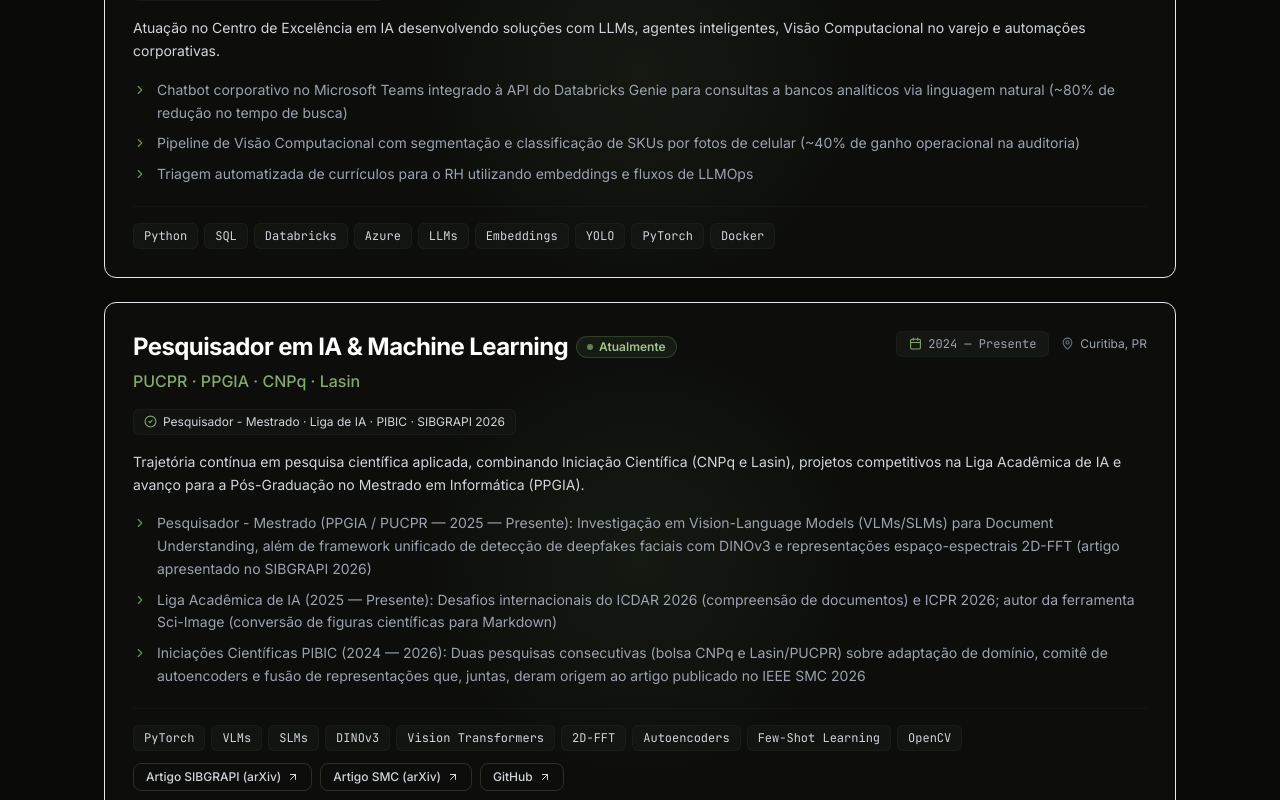
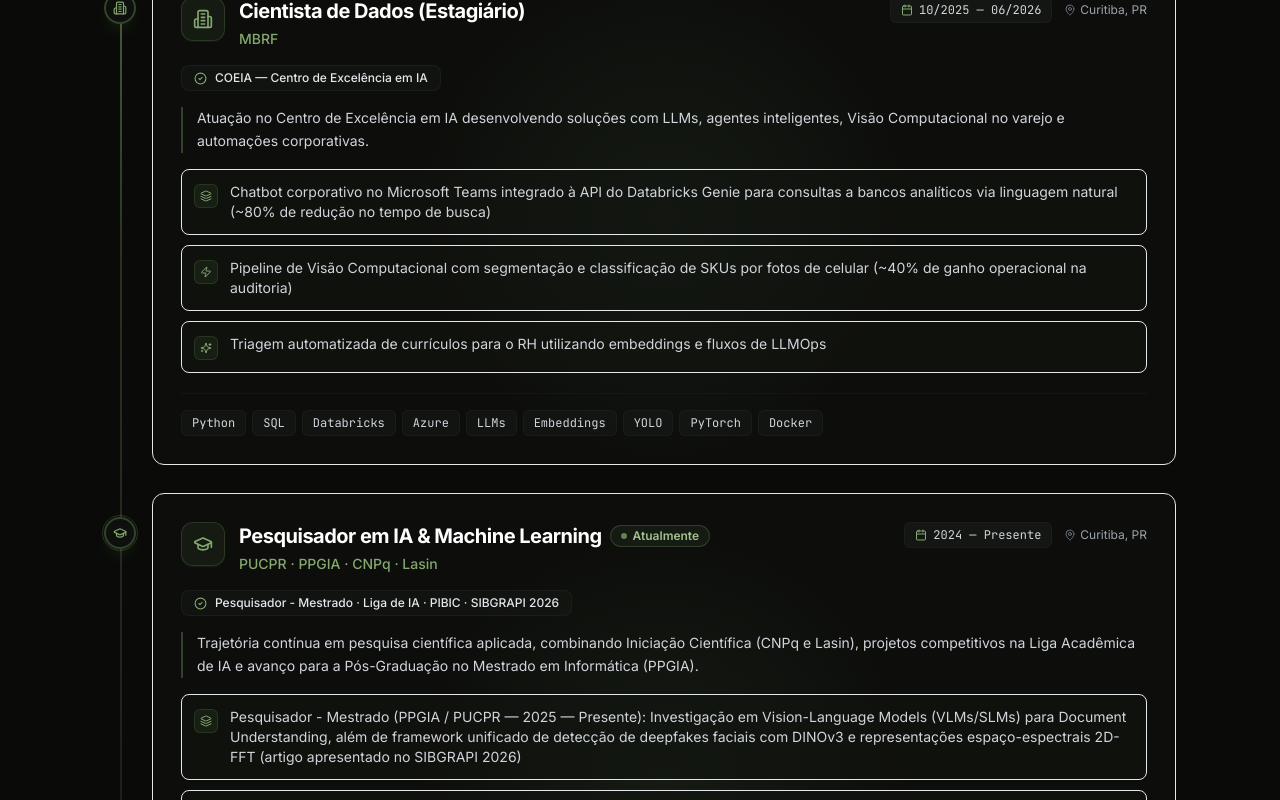
Before and after one commit to lucasdocunha/lucasdocunha.github.io, a React (Vite) app: page / in a window 1280 px wide. Shown: the part 2660-3460 px from the top of the page. Built offline with nearby package versions, Linux system fonts and the light colour scheme.

Commit message:
feat(experience): add timeline spine, GSAP 3D interactive tilt, and micro-cards for deliverables

```diff
--- a/src/components/Experience.tsx
+++ b/src/components/Experience.tsx
@@ -3,14 +3,22 @@ import {
   Calendar,
   MapPin,
   CheckCircle2,
-  ChevronRight,
   ArrowUpRight,
   Briefcase,
+  Bot,
+  Building2,
+  GraduationCap,
+  Layers,
+  Zap,
+  Sparkles,
+  Brain,
+  Award,
+  FileText,
 } from 'lucide-react';
 import gsap from 'gsap';
 import { useGSAP } from '@gsap/react';
+import { motion } from 'framer-motion';
 import Section from './Section';
-import Reveal from './Reveal';
 import { useLanguage } from '@/i18n/LanguageContext';
 import { getData } from '@/data';
 import type { ExperienceItem } from '@/types';
@@ -22,35 +30,102 @@ interface ExperienceCardProps {
   currentBadgeLabel: string;
 }
 
+const achievementIcons = [Layers, Zap, Sparkles, Brain, Award, FileText];
+
+function getRoleIcon(id: string) {
+  switch (id) {
+    case 'exp-datakie':
+      return Bot;
+    case 'exp-mbrf':
+      return Building2;
+    case 'exp-pesquisa':
+      return GraduationCap;
+    default:
+      return Briefcase;
+  }
+}
+
 function ExperienceCard({ item, currentBadgeLabel }: ExperienceCardProps) {
   const cardRef = useRef<HTMLDivElement>(null);
+  const rotXTo = useRef<gsap.QuickToFunc | null>(null);
+  const rotYTo = useRef<gsap.QuickToFunc | null>(null);
 
-  // Subtle GSAP spotlight tracking following mouse coordinates
+  const RoleIcon = getRoleIcon(item.id);
+
+  // Setup GSAP 3D interactive tilt quickTo
+  useGSAP(
+    () => {
+      if (!cardRef.current || window.matchMedia('(prefers-reduced-motion: reduce)').matches) return;
+      rotXTo.current = gsap.quickTo(cardRef.current, 'rotateX', { duration: 0.35, ease: 'power2.out' });
+      rotYTo.current = gsap.quickTo(cardRef.current, 'rotateY', { duration: 0.35, ease: 'power2.out' });
+    },
+    { scope: cardRef }
+  );
+
   const handleMouseMove = (e: React.MouseEvent<HTMLDivElement>) => {
     if (!cardRef.current || window.matchMedia('(prefers-reduced-motion: reduce)').matches) return;
     const rect = cardRef.current.getBoundingClientRect();
     const x = e.clientX - rect.left;
     const y = e.clientY - rect.top;
+
+    // CSS variables for cursor spotlight gradient
     cardRef.current.style.setProperty('--mouse-x', `${x}px`);
     cardRef.current.style.setProperty('--mouse-y', `${y}px`);
+
+    // Subtle 3D tilt calculation (max 3 degrees)
+    if (rotXTo.current && rotYTo.current) {
+      const centerX = rect.width / 2;
+      const centerY = rect.height / 2;
+      const rotX = -((y - centerY) / centerY) * 3;
+      const rotY = ((x - centerX) / centerX) * 3;
+      rotXTo.current(rotX);
+      rotYTo.current(rotY);
+    }
+  };
+
+  const handleMouseLeave = () => {
+    if (!cardRef.current) return;
+    if (rotXTo.current && rotYTo.current) {
+      rotXTo.current(0);
+      rotYTo.current(0);
+    }
   };
 
   return (
+    <div className="relative group [perspective:1200px]">
+      {/* Desktop Timeline Node Connector */}
+      <div
+        aria-hidden="true"
+        className="hidden md:flex absolute -left-12 top-6 w-8 h-8 rounded-full bg-base-900 border-2 border-accent-500/40 items-center justify-center shadow-lg shadow-accent-500/10 group-hover:border-accent-400 group-hover:scale-110 group-hover:bg-accent-500/15 transition-all duration-300 z-10"
+      >
+        <RoleIcon size={14} className="text-accent-400 group-hover:text-accent-300 transition-colors" />
+        {item.isCurrent && (
+          <span className="absolute -inset-1 rounded-full border border-accent-400/40 animate-ping opacity-60" />
+        )}
+      </div>
+
+      {/* Main Interactive Card */}
       <div
         ref={cardRef}
         onMouseMove={handleMouseMove}
+        onMouseLeave={handleMouseLeave}
         className="relative rounded-xl border border-base-750/90 bg-base-900/80 backdrop-blur-sm p-6 md:p-7
                    transition-all duration-300 hover:border-accent-500/40 hover:shadow-xl hover:shadow-accent-500/5
-                 group overflow-hidden"
+                   overflow-hidden transform-gpu will-change-transform"
         style={{
-        backgroundImage: `radial-gradient(500px circle at var(--mouse-x, 50%) var(--mouse-y, 50%), rgba(132, 168, 110, 0.07), transparent 45%)`,
+          transformStyle: 'preserve-3d',
+          backgroundImage: `radial-gradient(550px circle at var(--mouse-x, 50%) var(--mouse-y, 50%), rgba(132, 168, 110, 0.08), transparent 45%)`,
         }}
       >
-      {/* Top Header: Role, Company & Status / Period */}
-      <div className="flex flex-col md:flex-row md:items-start md:justify-between gap-3 mb-4">
+        {/* Top Header: Role Icon + Role Name + Company + Period + Status */}
+        <div className="flex flex-col sm:flex-row sm:items-start sm:justify-between gap-4 mb-4">
+          <div className="flex items-start gap-3.5">
+            <div className="w-11 h-11 rounded-xl bg-accent-500/10 border border-accent-500/25 flex items-center justify-center shrink-0 group-hover:border-accent-400/50 group-hover:bg-accent-500/15 group-hover:scale-105 transition-all duration-300 shadow-sm shadow-accent-500/10">
+              <RoleIcon size={20} className="text-accent-400" />
+            </div>
             <div>
-          <div className="flex flex-wrap items-center gap-2 mb-1.5">
-            <h3 className="text-xl md:text-2xl font-bold text-white tracking-tight group-hover:text-accent-300 transition-colors">
+              <div className="flex flex-wrap items-center gap-2 mb-1">
+                <h3 className="text-lg sm:text-xl font-bold text-white tracking-tight group-hover:text-accent-300 transition-colors">
                   {item.role}
                 </h3>
                 {item.isCurrent && (
@@ -60,17 +135,18 @@ function ExperienceCard({ item, currentBadgeLabel }: ExperienceCardProps) {
                   </span>
                 )}
               </div>
-          <p className="text-base text-accent-400 font-medium">{item.company}</p>
+              <p className="text-sm font-medium text-accent-400">{item.company}</p>
+            </div>
           </div>
 
-        <div className="flex flex-wrap items-center gap-3 text-xs text-gray-400 shrink-0">
-          <span className="inline-flex items-center gap-1.5 px-3 py-1 rounded-md bg-base-800/80 border border-base-700/60 font-mono">
-            <Calendar size={13} className="text-accent-400" />
+          <div className="flex flex-wrap items-center gap-2 sm:gap-3 text-xs text-gray-400 shrink-0 sm:self-start">
+            <span className="inline-flex items-center gap-1.5 px-2.5 py-1 rounded-md bg-base-800/80 border border-base-700/60 font-mono text-gray-300">
+              <Calendar size={12} className="text-accent-400" />
               {item.period}
             </span>
             {item.location && (
-            <span className="inline-flex items-center gap-1.5 text-gray-400">
-              <MapPin size={13} className="text-gray-500" />
+              <span className="inline-flex items-center gap-1 text-gray-400">
+                <MapPin size={12} className="text-gray-500" />
                 {item.location}
               </span>
             )}
@@ -79,54 +155,73 @@ function ExperienceCard({ item, currentBadgeLabel }: ExperienceCardProps) {
 
         {/* Institutional Context Badge */}
         {item.badge && (
-        <div className="mb-4 inline-flex items-center gap-1.5 px-2.5 py-1 rounded-md bg-base-800/60 border border-base-700/60 text-xs text-gray-300">
+          <div className="mb-4 inline-flex items-center gap-2 px-3 py-1 rounded-lg bg-base-800/60 border border-base-700/70 text-xs font-medium text-gray-200">
             <CheckCircle2 size={13} className="text-accent-400 shrink-0" />
             <span>{item.badge}</span>
           </div>
         )}
 
-      {/* Description */}
-      <p className="text-gray-300 text-sm leading-relaxed mb-4">{item.description}</p>
+        {/* Executive Summary with subtle accent border */}
+        <div className="relative pl-3.5 mb-4 border-l-2 border-accent-500/40">
+          <p className="text-gray-300 text-sm leading-relaxed">{item.description}</p>
+        </div>
 
-      {/* Bullet Points / Key Achievements */}
-      <ul className="space-y-2 mb-5">
-        {item.responsibilities.map((r, i) => (
-          <li key={i} className="flex items-start gap-2.5 text-sm text-gray-400 leading-relaxed">
-            <ChevronRight size={14} className="text-accent-500 mt-1 shrink-0" />
-            <span>{r}</span>
-          </li>
-        ))}
-      </ul>
+        {/* Key Deliverables & Responsibilities (Interactive Micro-Cards) */}
+        <div className="space-y-2.5 mb-5">
+          {item.responsibilities.map((r, i) => {
+            const Icon = achievementIcons[i % achievementIcons.length];
+            return (
+              <motion.div
+                key={i}
+                whileHover={{ x: 4 }}
+                transition={{ type: 'spring', stiffness: 400, damping: 25 }}
+                className="group/item flex items-start gap-3 p-3 rounded-lg bg-base-850/50 border border-base-750/70 hover:border-accent-500/30 hover:bg-base-800/60 transition-all duration-200"
+              >
+                <div className="w-6 h-6 rounded-md bg-accent-500/10 border border-accent-500/20 flex items-center justify-center shrink-0 mt-0.5 group-hover/item:border-accent-400/40 group-hover/item:bg-accent-500/20 transition-colors">
+                  <Icon size={12} className="text-accent-400" />
+                </div>
+                <span className="text-xs sm:text-sm text-gray-300 leading-relaxed group-hover/item:text-white transition-colors">
+                  {r}
+                </span>
+              </motion.div>
+            );
+          })}
+        </div>
 
         {/* Bottom Bar: Technologies & External Links */}
         <div className="pt-4 border-t border-base-800/80 flex flex-wrap items-center justify-between gap-3">
           <div className="flex flex-wrap gap-1.5">
             {item.technologies.map((tech, j) => (
-            <span
+              <motion.span
                 key={j}
-              className="px-2.5 py-1 rounded-md bg-base-800/70 border border-base-700/60 text-xs text-gray-300 font-mono hover:text-white hover:border-accent-500/40 transition-colors"
+                whileHover={{ y: -2, scale: 1.04 }}
+                transition={{ type: 'spring', stiffness: 400, damping: 20 }}
+                className="px-2.5 py-1 rounded-md bg-base-800/70 border border-base-700/60 text-xs text-gray-300 font-mono hover:text-white hover:border-accent-500/40 hover:bg-base-750/80 transition-colors cursor-default"
               >
                 {tech}
-            </span>
+              </motion.span>
             ))}
           </div>
 
           {item.links && item.links.length > 0 && (
             <div className="flex flex-wrap gap-2">
               {item.links.map((link, lIdx) => (
-              <a
+                <motion.a
                   key={lIdx}
                   href={link.url}
                   target="_blank"
                   rel="noopener noreferrer"
-                className="btn-secondary text-xs px-3 py-1.5 h-7 gap-1.5"
+                  whileHover={{ scale: 1.04 }}
+                  whileTap={{ scale: 0.97 }}
+                  className="btn-secondary text-xs px-3 py-1.5 h-7 gap-1.5 shadow-sm shadow-accent-500/5 hover:border-accent-400"
                 >
                   {link.label}
                   <ArrowUpRight size={12} />
-              </a>
+                </motion.a>
               ))}
             </div>
           )}
+        </div>
       </div>
     </div>
   );
@@ -135,17 +230,60 @@ function ExperienceCard({ item, currentBadgeLabel }: ExperienceCardProps) {
 export default function Experience() {
   const { t, lang } = useLanguage();
   const { experience } = getData(lang);
+  const containerRef = useRef<HTMLDivElement>(null);
+
+  // GSAP entrance stagger animation for timeline spine and cards
+  useGSAP(
+    () => {
+      if (window.matchMedia('(prefers-reduced-motion: reduce)').matches) return;
+      if (!containerRef.current) return;
+
+      const cards = containerRef.current.querySelectorAll('.experience-card-wrapper');
+      const spine = containerRef.current.querySelector('.experience-timeline-spine');
+
+      if (spine) {
+        gsap.fromTo(
+          spine,
+          { scaleY: 0, transformOrigin: 'top center' },
+          { scaleY: 1, duration: 0.8, ease: 'power3.out' }
+        );
+      }
+
+      if (cards.length > 0) {
+        gsap.fromTo(
+          cards,
+          { opacity: 0, y: 30 },
+          {
+            opacity: 1,
+            y: 0,
+            duration: 0.65,
+            stagger: 0.14,
+            ease: 'power3.out',
+            clearProps: 'transform,opacity',
+          }
+        );
+      }
+    },
+    { scope: containerRef, dependencies: [lang] }
+  );
 
   return (
     <Section id="experience" title={t.experience.title} heading={t.experience.heading}>
-      <div className="space-y-6">
-        {experience.map((item, idx) => (
-          <Reveal key={item.id} delay={idx * 100}>
+      <div ref={containerRef} className="relative pl-0 md:pl-12">
+        {/* Desktop Vertical Timeline Spine */}
+        <div
+          aria-hidden="true"
+          className="experience-timeline-spine hidden md:block absolute left-4 top-4 bottom-4 w-[2px] bg-gradient-to-b from-accent-400 via-accent-500/30 to-base-800 rounded-full"
+        />
+
+        <div className="space-y-7">
+          {experience.map((item) => (
+            <div key={item.id} className="experience-card-wrapper">
               <ExperienceCard
                 item={item}
                 currentBadgeLabel={t.experience.currentBadge}
               />
-          </Reveal>
+            </div>
           ))}
         </div>
 
@@ -155,6 +293,7 @@ export default function Experience() {
             <p>{t.experience.empty}</p>
           </div>
         )}
+      </div>
     </Section>
   );
 }
```
Lines whose indentation alone changed are shown as unchanged.
